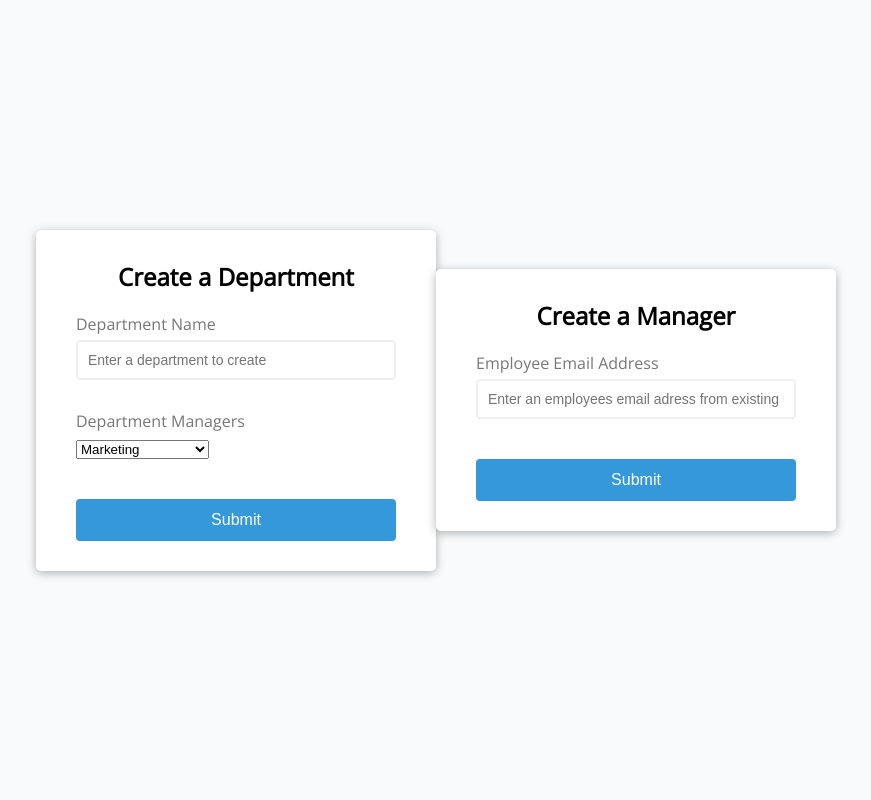
After one commit to jaye-j/Tribuo, a Node server app: page /admin in a window 1280 px wide. The commit adds this page. Shown: the whole page, without its empty margins (204-1075 px from the left). Run offline with Node 20, Linux system fonts and the light colour scheme; some libraries are stand-ins or nearby versions.

Commit message:
initial admin dashboard.

```diff
--- a/app.js
+++ b/app.js
@@ -24,6 +24,8 @@ app.use(require('./controllers/login'));
 app.use(require('./controllers/employee'));
 app.use(require('./controllers/manager'));
 app.use(require('./controllers/registration'));
+app.use(require('./controllers/login'));
+app.use(require('./controllers/admindashboard'));
 
 app.listen(PORT, () => {
   console.log('Server is listening on port 2020.');
--- /dev/null
+++ b/controllers/admindashboard.js
@@ -0,0 +1,31 @@
+const express = require('express');
+const router = express.Router();
+const db = require('../models');
+
+router.get('/admin', (req, res) => {
+  res.render('admindashboard');
+});
+
+router.get('/admin/department', (req, res) => {
+  res.redirect('/admin');
+});
+
+router.get('/admin/managers', (req, res) => {
+  res.redirect('/admin');
+});
+
+router.post('/admin/department', (req, res) => {
+  let department_title = req.body.department;
+  let department_managers = req.body.department_managers;
+  console.log(department_title);
+  console.log(department_managers);
+  res.redirect('/admin');
+});
+
+router.post('/admin/managers', (req, res) => {
+  let employee_email_address = req.body.emp_email;
+
+  console.log(employee_email_address);
+  res.redirect('/admin');
+});
+module.exports = router;
--- /dev/null
+++ b/views/admindashboard.ejs
@@ -0,0 +1,57 @@
+<!DOCTYPE html>
+<html lang="en">
+  <head>
+    <meta charset="UTF-8" />
+    <meta name="viewport" content="width=device-width, initial-scale=1.0" />
+    <meta http-equiv="X-UA-Compatible" content="ie=edge" />
+    <link rel="stylesheet" href="/style/registration.css" />
+    <title>Admin Dashboard</title>
+  </head>
+  <body>
+    <div class="container">
+      <form id="form" class="form" action="/admin/department" method="POST">
+        <h2>Create a Department</h2>
+
+        <div class="form-control">
+          <label for="department">Department Name</label>
+          <input
+            type="text"
+            id="department"
+            name="department"
+            placeholder="Enter a department to create"
+          />
+        </div>
+        <div class="form-control">
+          <label for="department_managers">Department Managers</label>
+          <select
+            id="department_managers"
+            name="department_managers"
+            placeholder="Choose the department manager."
+          >
+            <option value="Marketing">Marketing</option>
+            <option value="Human-Resources">Human Resources</option>
+          </select>
+        </div>
+
+        <button value="submit" type="submit">Submit</button>
+      </form>
+    </div>
+    <div class="container">
+      <form id="form" class="form" action="/admin/managers" method="POST">
+        <h2>Create a Manager</h2>
+
+        <div class="form-control">
+          <label for="department">Employee Email Address</label>
+          <input
+            type="text"
+            id="emp_email"
+            name="emp_email"
+            placeholder="Enter an employees email adress from existing users"
+          />
+        </div>
+
+        <button value="submit" type="submit">Submit</button>
+      </form>
+    </div>
+  </body>
+</html>
--- a/views/registration.ejs
+++ b/views/registration.ejs
@@ -29,7 +29,6 @@
             name="lastname"
             placeholder="Enter last name"
           />
-          <small>Error message</small>
         </div>
         <div class="form-control">
           <label for="email">Email</label>
@@ -39,7 +38,6 @@
             name="email"
             placeholder="Enter email"
           />
-          <small>Error message</small>
         </div>
         <div class="form-control">
           <label for="password">Password</label>
@@ -49,7 +47,6 @@
             name="password"
             placeholder="Enter password"
           />
-          <small>Error message</small>
         </div>
         <div class="form-control">
           <label for="password">Department</label>
@@ -63,7 +60,6 @@
             <option value="">Mercedes</option>
             <option value="audi">Audi</option>
           </select>
-          <small>Error message</small>
         </div>
         <button type="submit" value="submit">Submit</button>
       </form>
```
